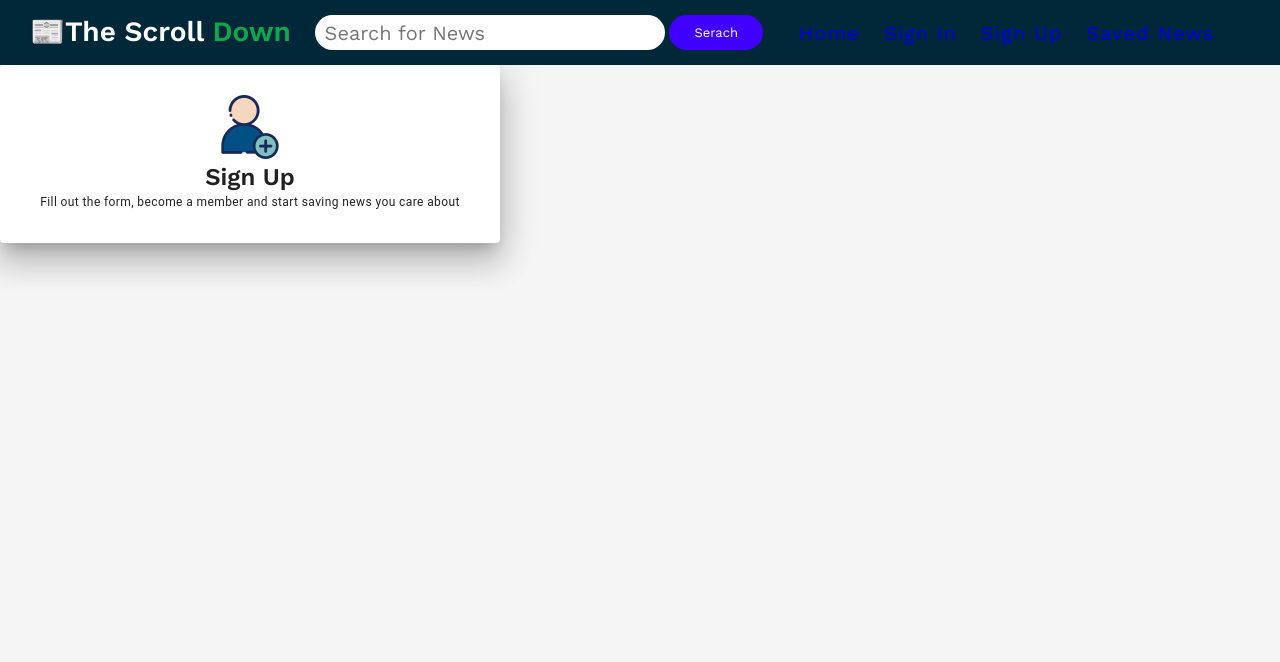
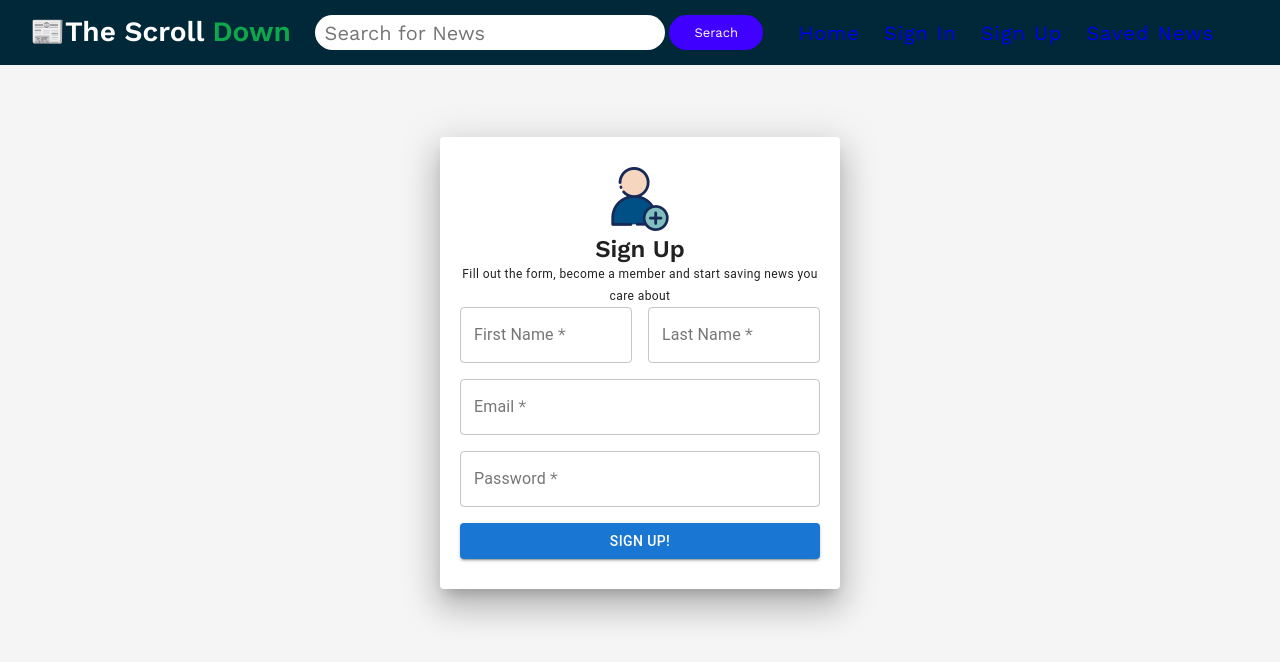
Before and after one commit to willdarkins/the_scroll_down, a React (Create React App) app: page /signup in a window 1280 px wide. Shown: the top 662 px of the page. Built offline with nearby package versions, Linux system fonts and the light colour scheme.

Commit message:
sign up sheet has been created

```diff
--- a/src/pages/SignUp.js
+++ b/src/pages/SignUp.js
@@ -1,9 +1,22 @@
 import React from 'react'
-import { Grid, Paper, Typography } from '@material-ui/core'
+import styled from 'styled-components'
+import { Grid, Paper, Typography, TextField } from '@material-ui/core'
+import Button from '@mui/material/Button';
 import signupicon from '../images/signup_icon.png'
 
+const FormStyles = styled.div`
+    .formstyles{
+        margin: .5rem auto;
+    }
+    .btn{
+        margin-top: 2rem;
+    }
+`
+
+
+
 function SignUp() {
-    const paperStyle = { padding: '30px 20px', width: 500, margin: '20px, auto' }
+    const paperStyle = { padding: '30px 20px', width: 400, margin: '4.5rem auto' }
     const headerStyle = { margin: '0' }
     return (
         <Grid>
@@ -13,6 +26,67 @@ function SignUp() {
                     <h2 style={headerStyle}>Sign Up</h2>
                     <Typography variant='caption'>Fill out the form, become a member and start saving news you care about</Typography>
                 </Grid>
+                <form className='formstyles'>
+
+                <Grid container spacing={2}>
+                            <Grid xs={12} sm={6} item>
+                                <TextField
+                                    type='input'
+                                    label='First Name'
+                                    placeholder='First Name'
+                                    variant='outlined'
+                                    fullWidth
+                                    required/>
+                            </Grid>
+                            <Grid xs={12} sm={6} item>
+                            <TextField
+                                    type='input'
+                                    label='Last Name'
+                                    placeholder='Last Name'
+                                    variant='outlined'
+                                    fullWidth
+                                    required/>
+                            </Grid>
+                            <Grid xs={12} item>
+                            <TextField
+                                    type='input'
+                                    label='Email'
+                                    placeholder='Email'
+                                    variant='outlined'
+                                    fullWidth
+                                    required/>
+                            </Grid>
+                            <Grid xs={12} item>
+                            <TextField
+                                    type='input'
+                                    label='Password'
+                                    placeholder='Password'
+                                    variant='outlined'
+                                    fullWidth
+                                    required/>
+                            </Grid>
+                            <Grid xs={12} item>
+                                <Button
+                                    type='submit' color='primary' variant='contained' fullWidth>Sign Up!</Button>
+                            </Grid>
+                        </Grid>
+
+
+
+                    {/* <Grid item spacing={5}>
+                    <TextField fullWidth label ='First Name' placeholder='Enter your first name'/>
+                    </Grid>
+                    <Grid item spacing={3}>
+                    <TextField fullWidth label ='Last Name' placeholder='Enter your last name'/>
+                    </Grid>
+                    <Grid item spacing={3}>
+                    <TextField fullWidth label ='Email' placeholder='Enter your email address'/>
+                    </Grid>
+                    <Grid item spacing={3}>
+                    <TextField fullWidth label ='Password' placeholder='Enter a password'/>
+                    </Grid>
+                    <Button className='btn' type='submit' variant='contained' color='primary'>Sign Up!</Button> */}
+                </form>
             </Paper>
         </Grid>
     )
```
